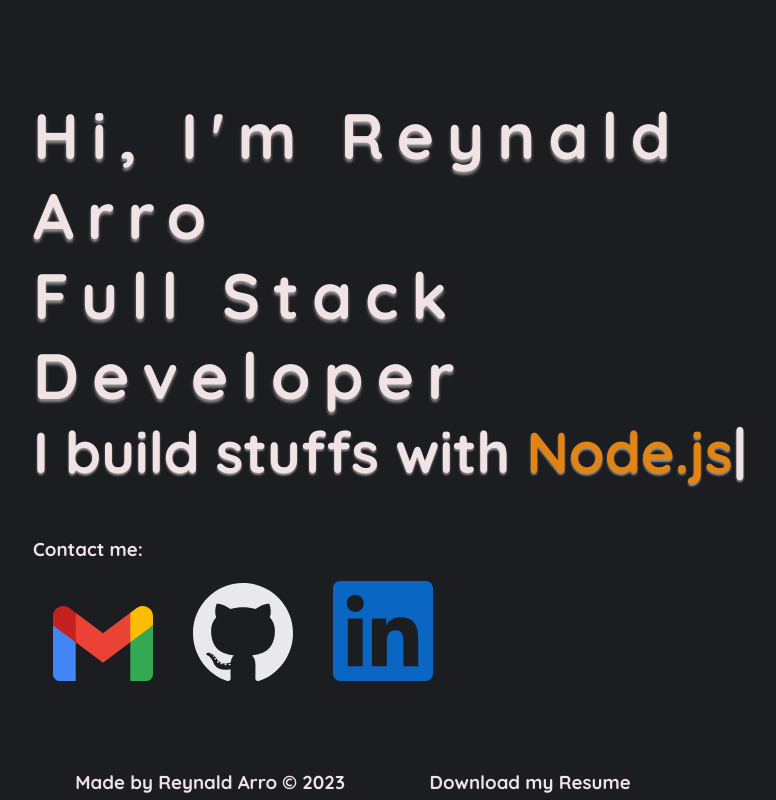
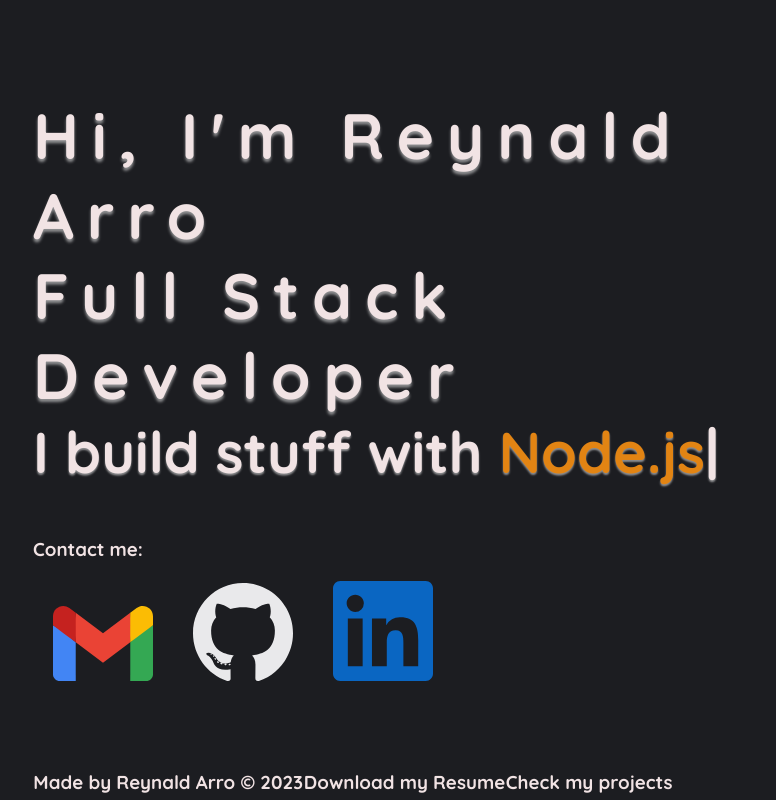
Before and after one commit to nald1nald/portfolio, a React (Create React App) app: page / in a window 1280 px wide. Shown: the whole page, without its empty margins (223-999 px from the left). Built offline with nearby package versions, Linux system fonts and the light colour scheme; a web font is replaced by a local one.

Commit message:
modified footer links

```diff
--- a/src/components/Footer.js
+++ b/src/components/Footer.js
@@ -7,6 +7,15 @@
       <h3>
         <a href="">Download my Resume</a>
       </h3>
+      <h3>
+        <a
+          href="https://github.com/nald1nald"
+          target="_blank"
+          rel="noopener noreferrer"
+        >
+          Check my projects
+        </a>
+      </h3>
     </footer>
   );
 }
--- a/src/components/Hero.js
+++ b/src/components/Hero.js
@@ -41,7 +41,7 @@
         </div>
         <div className="stacks">
           <h1>
-            I build stuffs with <span className="typed" ref={spanRef}></span>
+            I build stuff with <span className="typed" ref={spanRef}></span>
           </h1>
         </div>
 
```
